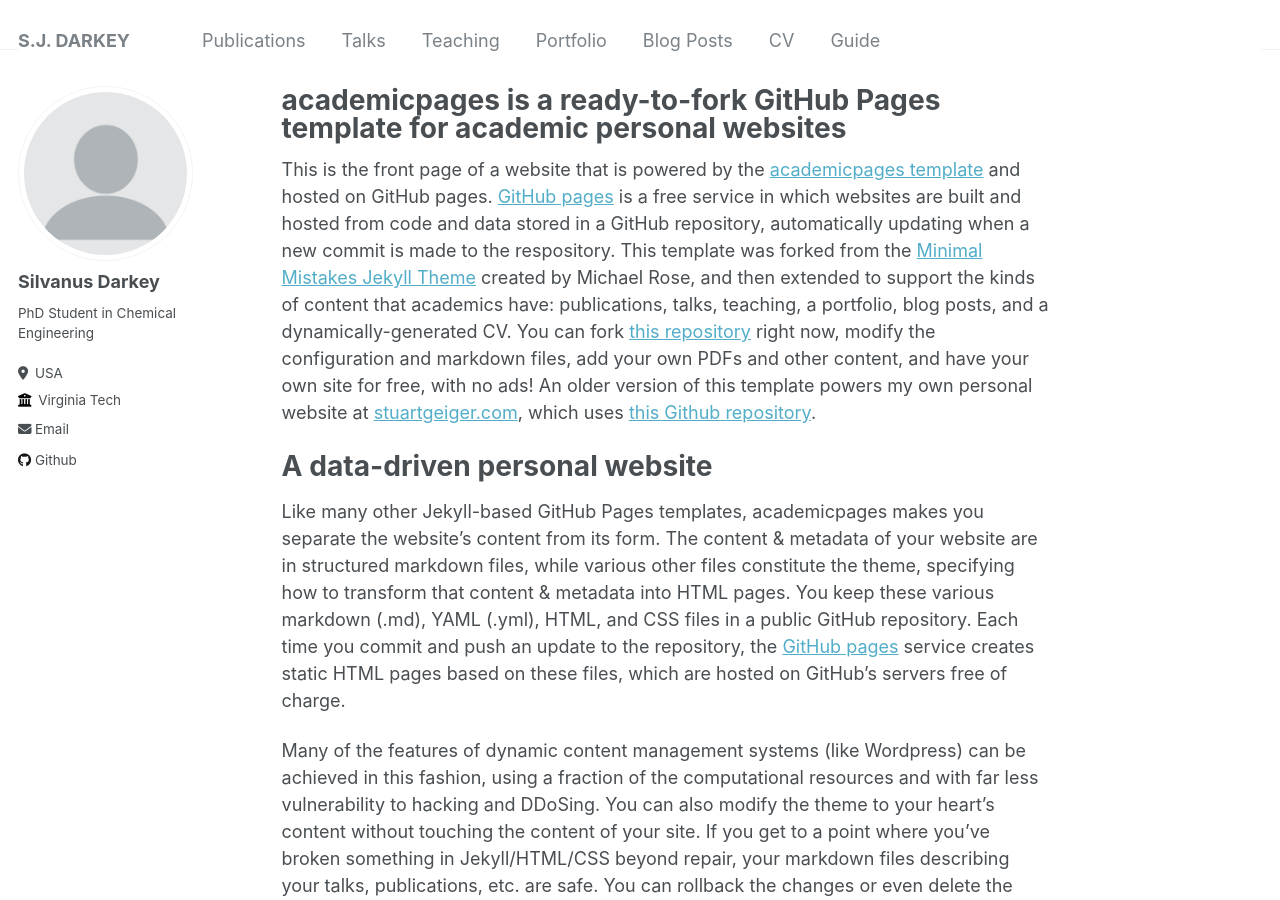
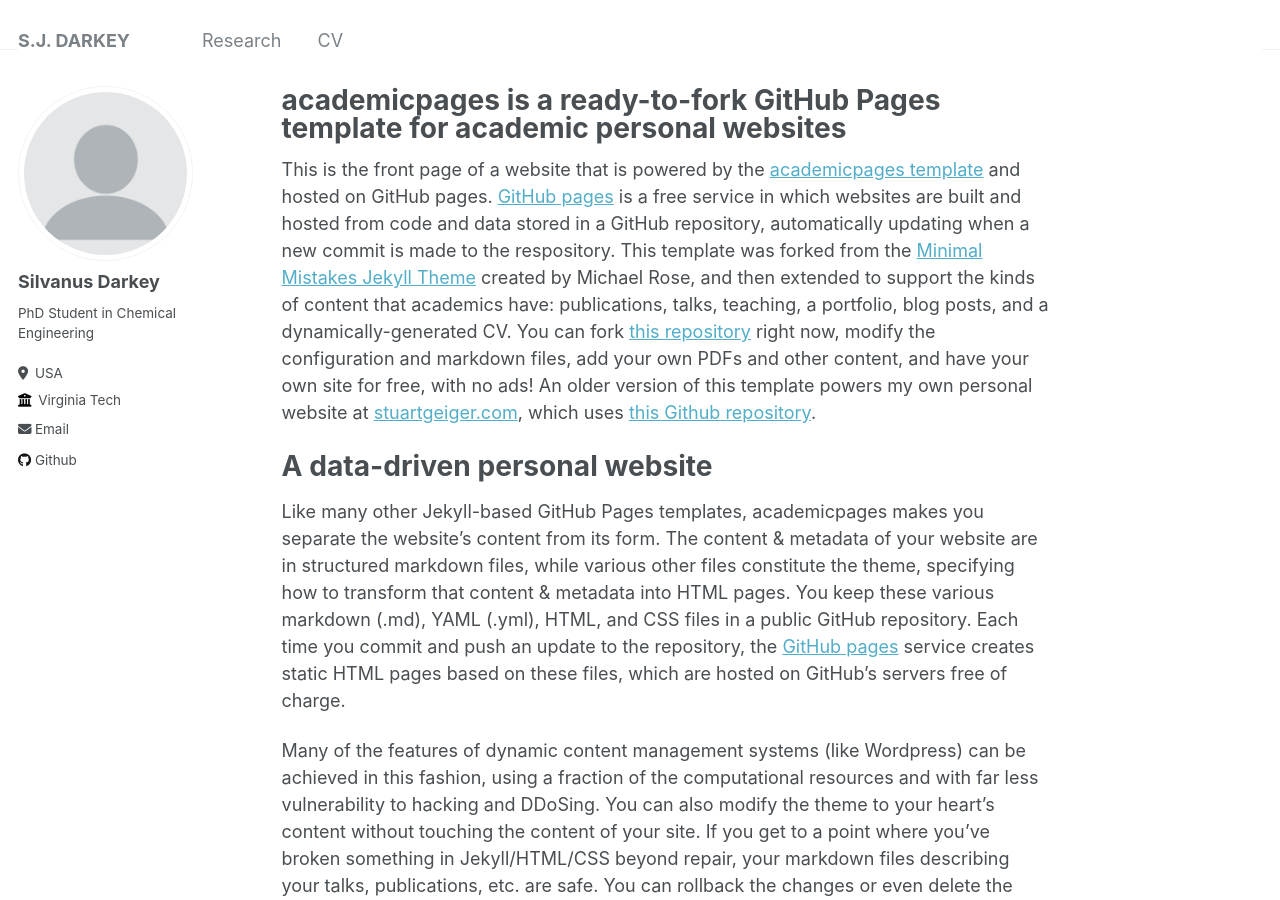
Before and after one commit to sjdarkey/sjdarkey.github.io, a Jekyll site: the page built from _pages/about.md, in a window 1280 px wide and 900 px high. Built offline with Jekyll 4.4.1, drawn with Linux system fonts in a browser that asks for light colours; part of the change alters nothing that is shown.

Commit message:
Update navigation.yml

```diff
--- a/_data/navigation.yml
+++ b/_data/navigation.yml
@@ -1,22 +1,22 @@
 # main links links
 main:
-  - title: "Publications"
-    url: /publications/
+  #- title: "Publications"
+  #  url: /publications/
 
-  - title: "Talks"
-    url: /talks/
+  # - title: "Talks"
+   # url: /talks/
 
-  - title: "Teaching"
-    url: /teaching/
+  # - title: "Teaching"
+  #   url: /teaching/
 
-  - title: "Portfolio"
+  - title: "Research"
     url: /portfolio/
 
-  - title: "Blog Posts"
-    url: /year-archive/
+  #- title: "Blog Posts"
+   # url: /year-archive/
 
   - title: "CV"
     url: /cv/
 
-  - title: "Guide"
-    url: /markdown/
+  #- title: "Guide"
+  #  url: /markdown/
```
